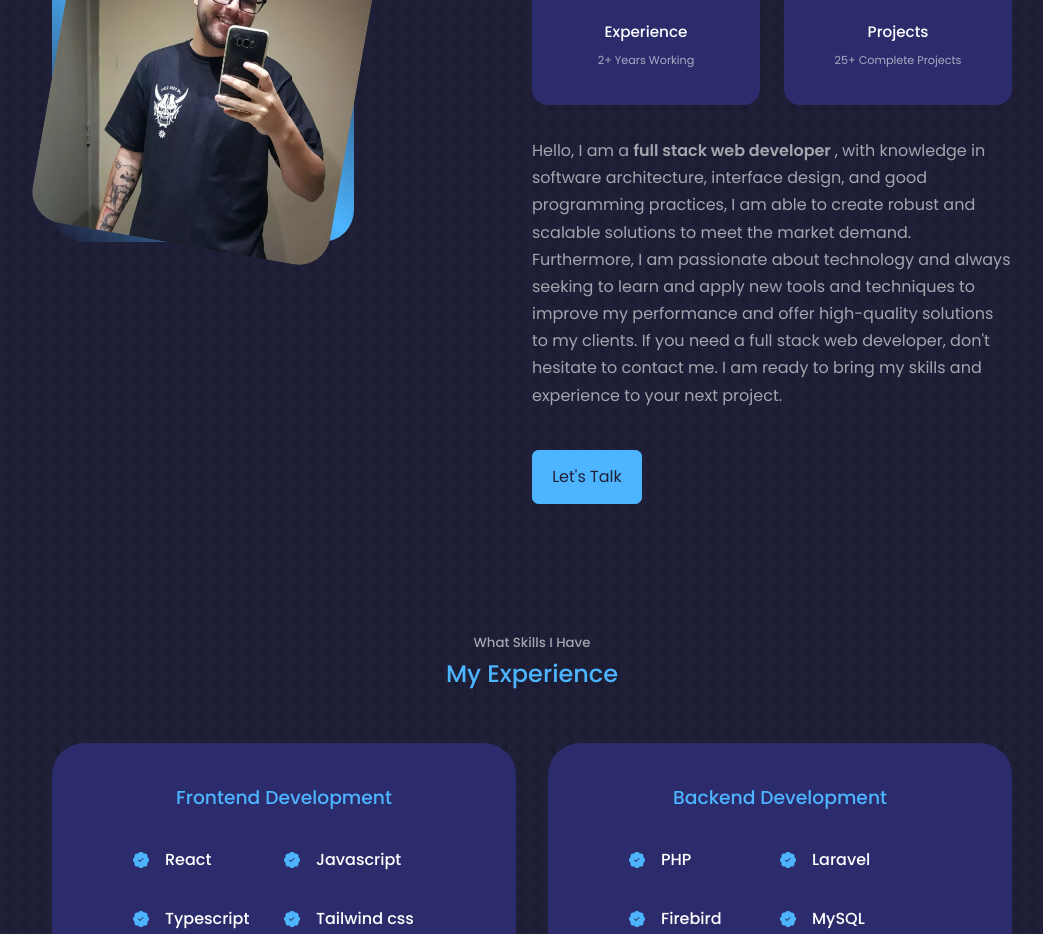
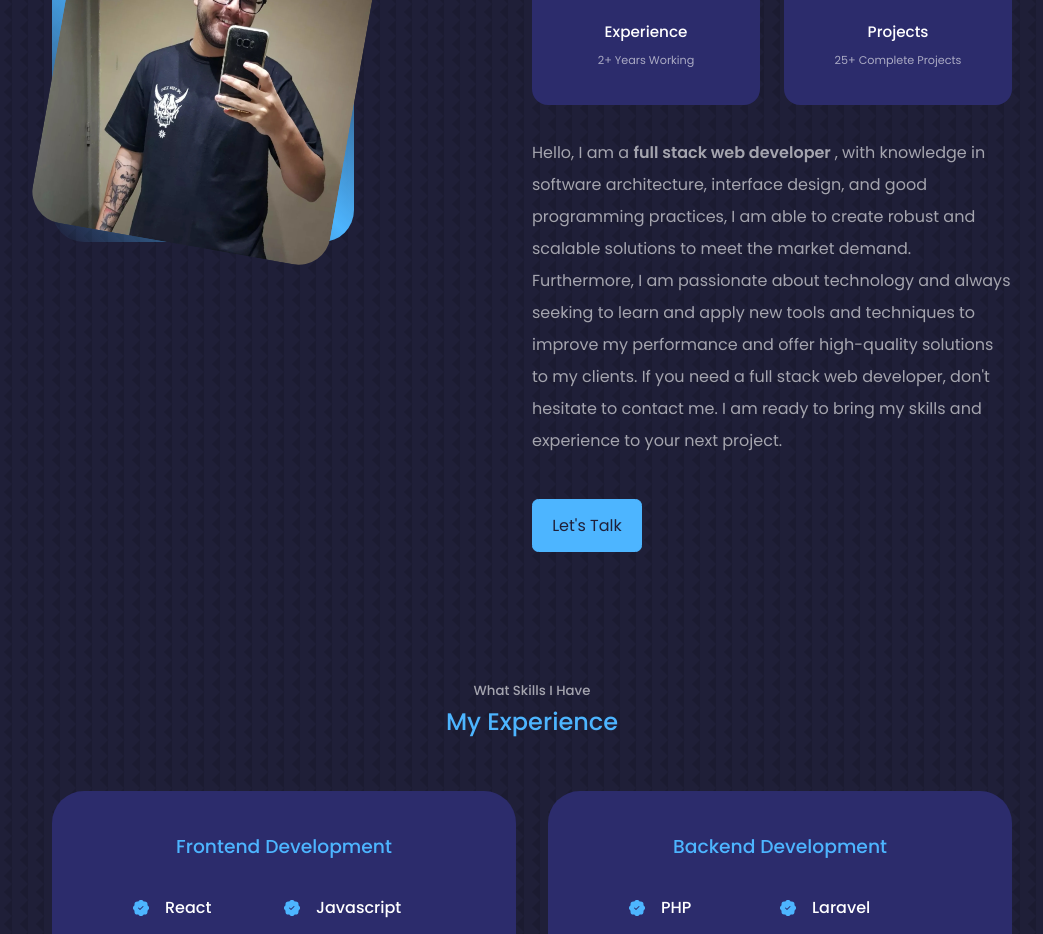
Before and after one commit to JoaoVictorLiz/newPortfolio, a React (Create React App) app: page / in a window 1280 px wide. Shown: the part 1100-2034 px from the top of the page, without its empty margins (108-1151 px from the left). Built offline with nearby package versions, Linux system fonts and the light colour scheme.

Commit message:
ajuste linha do texto

```diff
--- a/src/components/about/About.jsx
+++ b/src/components/about/About.jsx
@@ -38,7 +38,7 @@ const About = () => {
               <small>25+ Complete Projects</small>
             </article>
           </div>
-          <p>
+          <p className='about_text'>
           Hello, I am a <strong> full stack web developer </strong> ,
           with knowledge in software architecture, interface design, and good programming practices, I am able to create robust and scalable solutions to meet the market demand.
           Furthermore, I am passionate about technology and always seeking to learn and apply new tools and techniques to improve my performance and offer high-quality solutions to my clients.
--- a/src/components/about/about.css
+++ b/src/components/about/about.css
@@ -70,6 +70,10 @@
     color: var(--color-light);
 }
 
+.about_text {
+    line-height: 2rem;
+}
+
 /* ==== MEDIA QUERIES (MEDIUM DEVICES) ==== */
 
 @media screen and (max-width: 1024px) {
```
